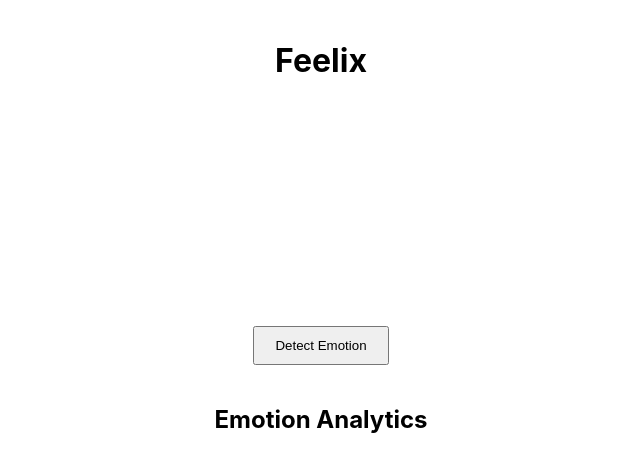
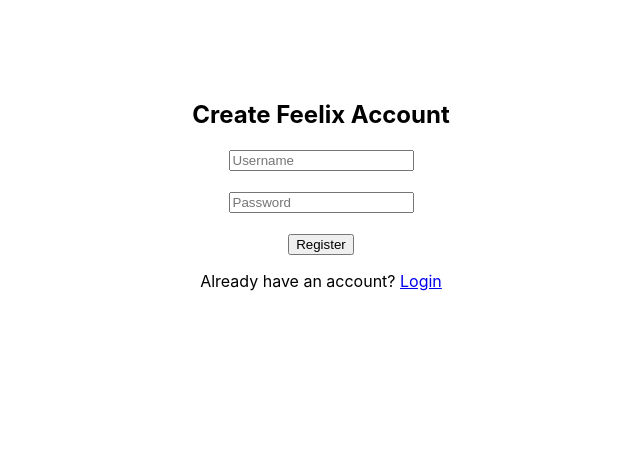
Before and after one commit to labdhi-jain/Feelix, a React (Create React App) app in the folder frontend/: page /register in a window 1280 px wide. Shown: the top 472 px of the page, without its empty margins (319-959 px from the left). Built offline with nearby package versions, Linux system fonts and the light colour scheme; no server answers.

Commit message:
`Added CORS support, updated dashboard title, and created a register page`

```diff
--- a/frontend/src/App.js
+++ b/frontend/src/App.js
@@ -1,59 +1,25 @@
-import Analytics from "./Analytics";
-import React, { useRef, useState } from "react";
-import Webcam from "react-webcam";
-import axios from "axios";
+import { BrowserRouter, Routes, Route } from "react-router-dom";
+
+import Login from "./pages/Login";
+import Register from "./pages/Register";
+import Dashboard from "./pages/Dashboard";
 
 function App() {
-  const webcamRef = useRef(null);
-  const [emotion, setEmotion] = useState("");
-  const [loading, setLoading] = useState(false);
-
-  const capture = async () => {
-    try {
-      setLoading(true);
-      const imageSrc = webcamRef.current.getScreenshot();
-
-      const res = await axios.post("http://localhost:5000/detect", {
-        image: imageSrc,
-      });
-
-      setEmotion(res.data.emotion);
-      setLoading(false);
-    } catch (error) {
-      console.error(error);
-      setEmotion("Error detecting emotion");
-      setLoading(false);
-    }
-  };
 
   return (
-    <div style={{ textAlign: "center", padding: "20px" }}>
-      <h1>Feelix</h1>
+    <BrowserRouter>
 
-      <Webcam
-        audio={false}
-        ref={webcamRef}
-        screenshotFormat="image/jpeg"
-        width={400}
-      />
+      <Routes>
 
-      <br /><br />
+        <Route path="/" element={<Login />} />
 
-      <button onClick={capture} style={{ padding: "10px 20px" }}>
-        Detect Emotion
-      </button>
+        <Route path="/register" element={<Register />} />
 
-      <br /><br />
+        <Route path="/dashboard" element={<Dashboard />} />
 
-      {loading && <h3>Analyzing emotion...</h3>}
+      </Routes>
 
-      {emotion && !loading && (
-        <h2>
-          Detected Emotion: <span style={{ color: "red" }}>{emotion}</span>
-        </h2>
-      )}
-      <Analytics />
-    </div>
+    </BrowserRouter>
   );
 }
 
--- a/frontend/src/pages/Dashboard.js
+++ b/frontend/src/pages/Dashboard.js
@@ -29,7 +29,7 @@
   return (
     <div style={{ textAlign: "center" }}>
 
-      <h1>Feelix Dashboard</h1>
+      <h1>Feelix</h1>
 
       <Webcam
         audio={false}
--- a/frontend/src/pages/Register.js
+++ b/frontend/src/pages/Register.js
@@ -0,0 +1,49 @@
+import React, { useState } from "react";
+import axios from "axios";
+
+function Register() {
+
+  const [username, setUsername] = useState("");
+  const [password, setPassword] = useState("");
+
+  const register = async () => {
+
+    await axios.post("http://localhost:5000/register", {
+      username,
+      password
+    });
+
+    alert("User registered!");
+
+    window.location.href = "/";
+  };
+
+  return (
+    <div style={{ textAlign: "center", marginTop: "100px" }}>
+      <h2>Create Feelix Account</h2>
+
+      <input
+        placeholder="Username"
+        onChange={(e) => setUsername(e.target.value)}
+      />
+
+      <br /><br />
+
+      <input
+        type="password"
+        placeholder="Password"
+        onChange={(e) => setPassword(e.target.value)}
+      />
+
+      <br /><br />
+
+      <button onClick={register}>Register</button>
+
+      <p>
+        Already have an account? <a href="/">Login</a>
+      </p>
+    </div>
+  );
+}
+
+export default Register;
```
Also changed, not shown: 2 other files (tests, documents, lock files or other folders).
